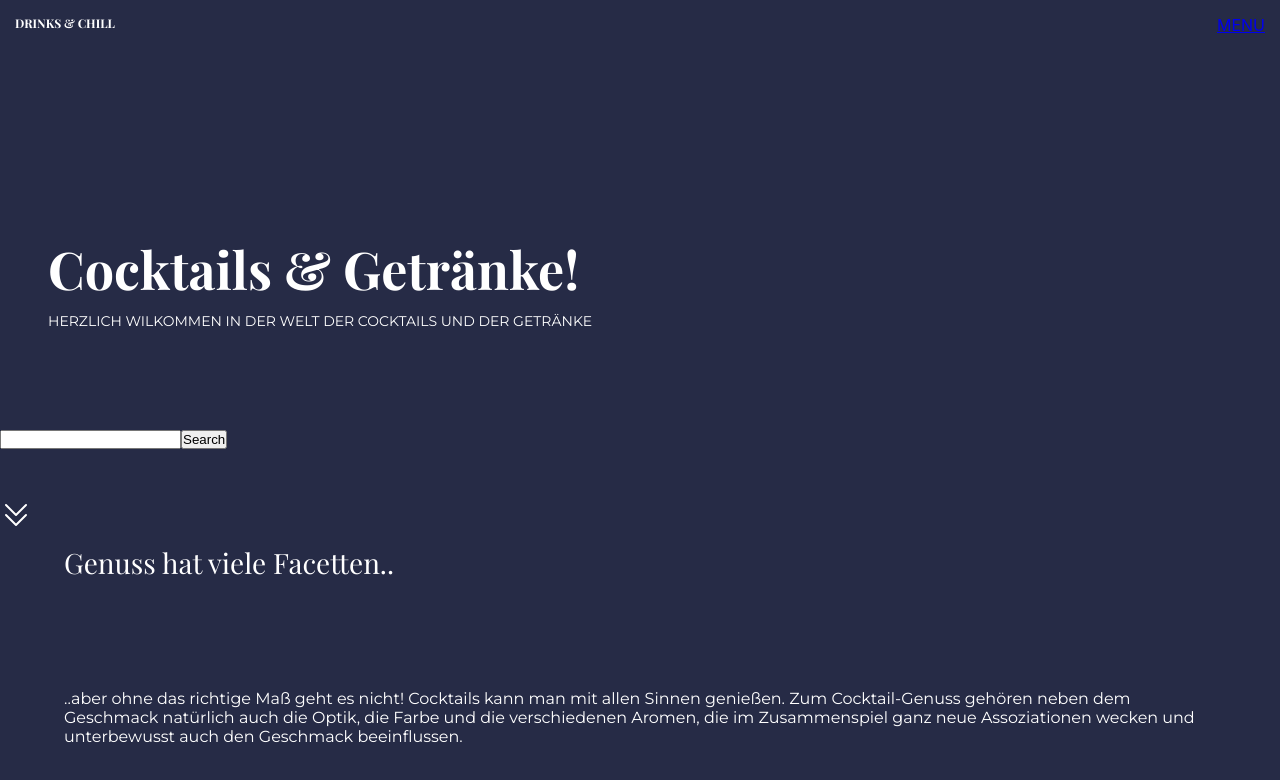
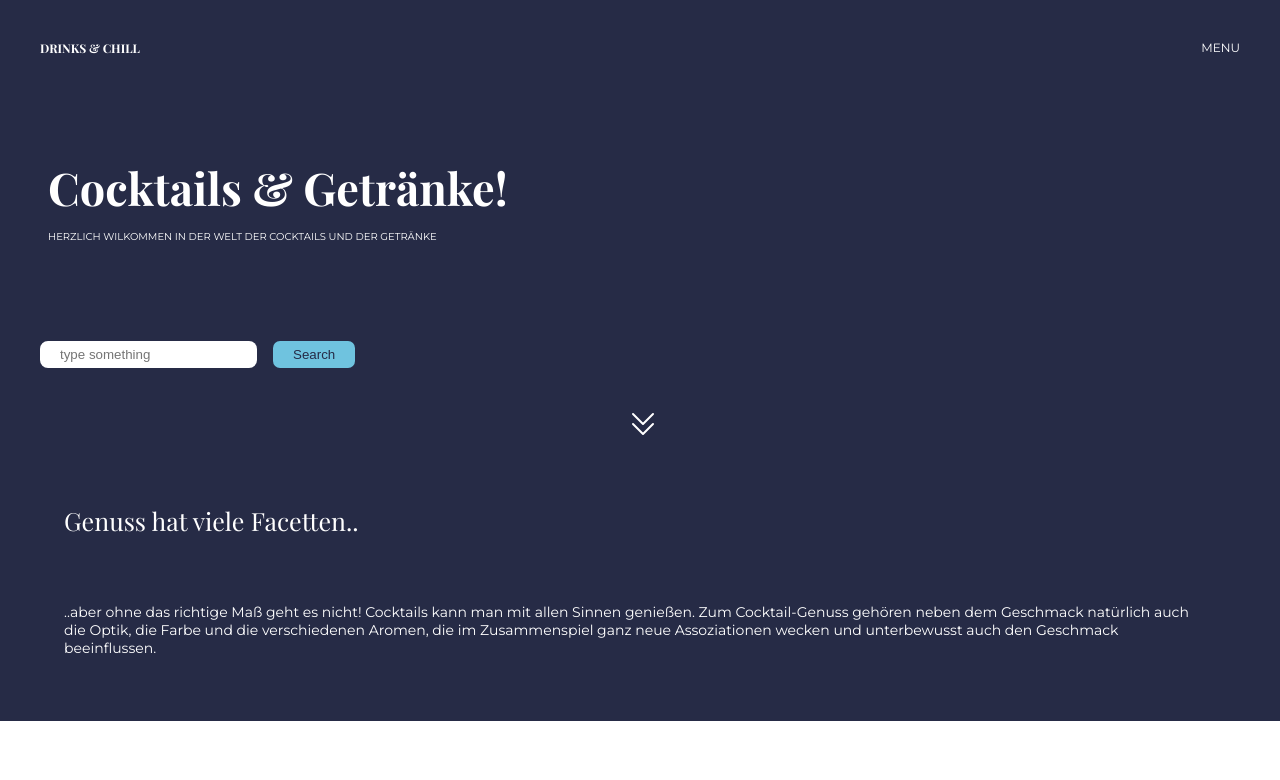
Before and after one commit to Sivagajan/Drinks-Chill, a React (Create React App) app: page / in a window 1280 px wide. Shown: the top 780 px of the page. Built offline with nearby package versions, Linux system fonts and the light colour scheme.

Commit message:
header zuendegestylt

```diff
--- a/src/App.js
+++ b/src/App.js
@@ -1,15 +1,12 @@
 import './App.css';
 import Header from './components/header/Header.jsx'
 import Footer from './components/footer/Footer.jsx'
-import Popupwindow from './components/popupwindow/Popupwindow';
 
 function App() {
   return (
     <div className="App">
       < Header />
       <Footer />
-
-
     </div>
   );
 }
--- a/src/components/footer/Footer.module.css
+++ b/src/components/footer/Footer.module.css
@@ -4,19 +4,19 @@
 
 .pFooter1 {
     font-family: 'Playfair Display', serif;
-    font-size: 28px;
+    font-size: 25px;
     color: white;
-    padding-top: 8vh;
+    padding-top: 15vh;
     margin-left: 5%;
     margin-right: 48%;
 }
 
 .pFooter2 {
     font-family: 'Montserrat', sans-serif;
-    font-size: 16px;
+    font-size: 14px;
     color: white;
-    padding-bottom: 12vh;
+    padding-bottom: 8vh;
     padding-right: 6%;
     margin-left: 5%;
-    margin-top: 4.5%;
+    margin-top: 2vh;
 }
--- a/src/components/header/Header.jsx
+++ b/src/components/header/Header.jsx
@@ -4,9 +4,9 @@ const Header = () => {
     return (
         <>
             <header className={style.hero}>
-                <nav className='logo'>
+                <nav className={style.logo}>
                     <h2>DRINKS & CHILL</h2>
-                    <Link to='/popupwindow' >MENU</Link>
+                    <Link className={style.headerLink} to='/popupwindow' >MENU</Link>
                 </nav>
                 <div className={style.heading}>
                     <h1>Cocktails & Getränke! </h1>
@@ -14,8 +14,7 @@ const Header = () => {
                 </div>
 
                 <div className={style.btn}>
-
-                    <input type={style.text} />
+                    <input placeholder='type something' type={style.text} />
                     <button>Search</button>
                 </div>
 
--- a/src/components/header/Header.module.css
+++ b/src/components/header/Header.module.css
@@ -1,47 +1,73 @@
-nav{
+nav {
     display: flex;
     justify-content: space-between;
-    padding-left: 24px;
-    padding-top: 15px;
-    padding: 15px;
+    padding: 5vh;
 }
 
+.headerLink {
+    text-decoration: none;
+    color: white;
+    font-size: 12px;
+    font-family: 'Montserrat', sans-serif;
+}
 
 h2 {
     font-family: 'Playfair Display', serif;
-    font-size: 13px;
+    font-size: 10px;
+
 }
 
-header{
+header {
     background-color: #262B46;
     color: white;
     display: flex;
     flex-direction: column;
-    height: 480px;
+    height: 48vh;
 }
 
-.heading{
+.heading {
     margin: 48px;
 }
 
-h1{
-    font-family: 'Playfair Display',serif;
-    font-size: 52px;
+h1 {
+    font-family: 'Playfair Display', serif;
+    font-size: 45px;
     line-height: 86px;
-    padding-top: 128px;
 }
 
-p{
-    font-family: 'Montserrat',sans-serif;
-    font-size: 14px;
+p {
+    font-family: 'Montserrat', sans-serif;
+    font-size: 10px;
     padding-bottom: 50px;
 }
 
-.btn{
-    margin-bottom:50px ;
+.btn {
+    margin-bottom: 5vh;
+    padding-left: 5vh;
+    font-family: 'Montserrat', sans-serif;
 }
 
-.arrows{
+input {
+    border-radius: 8px;
+    border: #262B46;
+    padding: 6px 20px;
+}
+
+button {
+    background-color: #6FC3DF;
+    margin-left: 2vh;
+    padding: 6px 20px;
+    border-radius: 7px;
+    border: #6FC3DF;
+    color: #262B46;
+    cursor: pointer;
+}
+
+.arrows {
     display: block;
     flex-direction: column;
 }
+
+section {
+    margin-left: 49%;
+}
```
